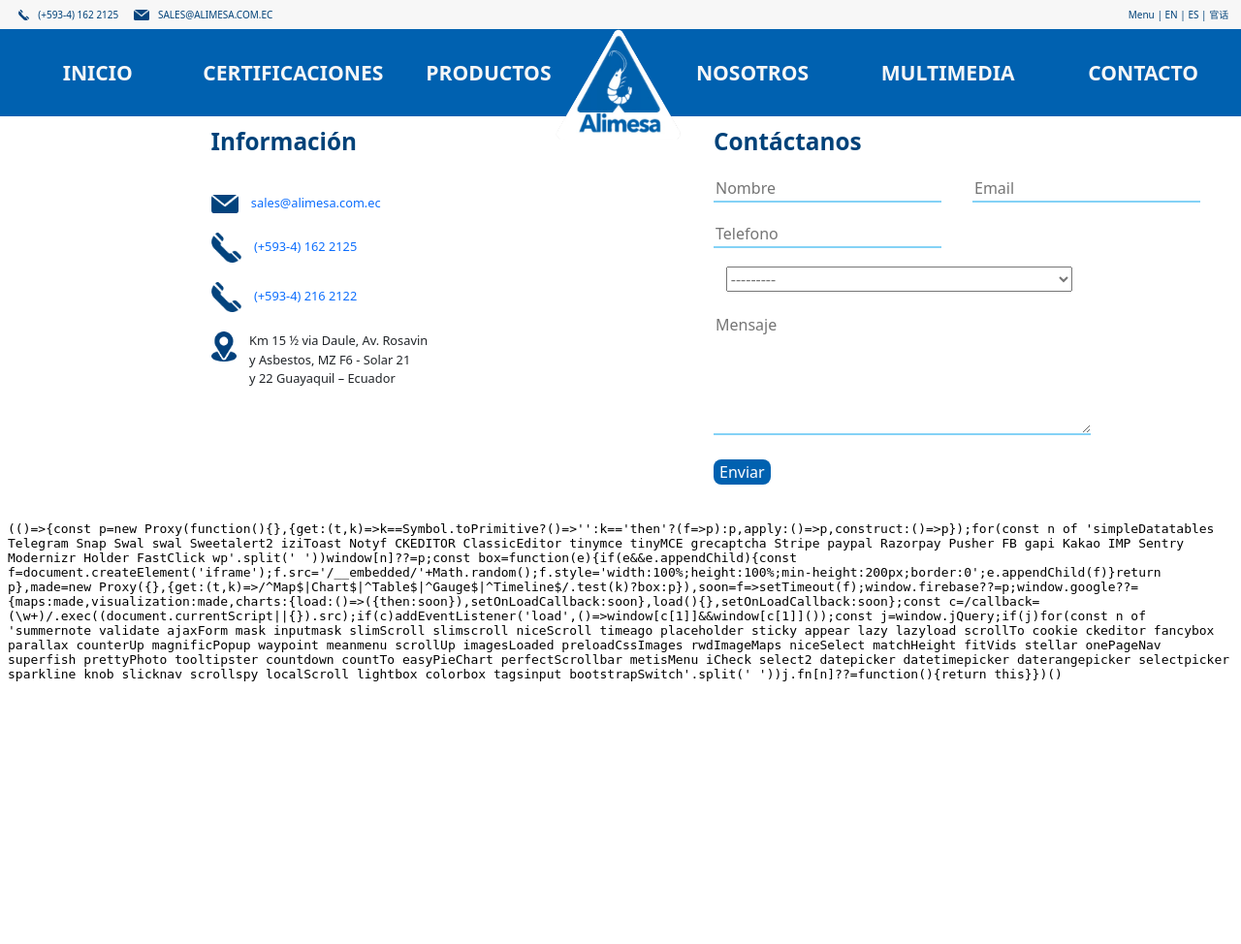
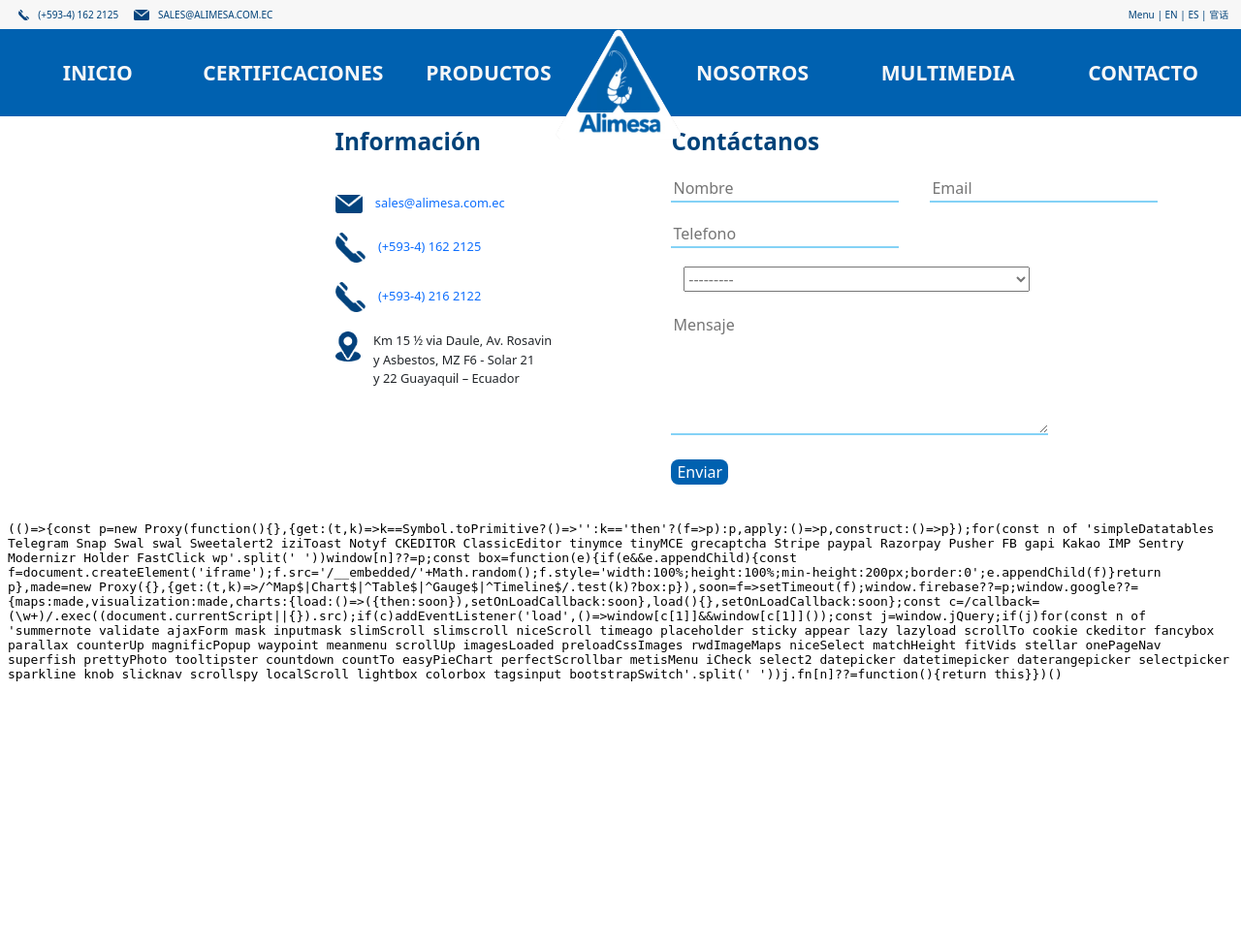
Before and after one commit to racso9817/alimesa, a Django app: page /contacto/ in a window 1280 px wide. Shown: the top 974 px of the page at 97% size. Run offline with Django 3.2, Linux system fonts and the light colour scheme; some libraries are stand-ins or nearby versions.

Commit message:
jndasjdkas

```diff
--- a/Camaron/static/css/cont.css
+++ b/Camaron/static/css/cont.css
@@ -136,7 +136,7 @@ body > footer {
 
 .contacto {
     display: grid;
-    grid-template-columns: 0.5fr 0.5fr;
+    grid-template-columns: 0.46fr 0.5fr;
     grid-template-rows: 0.2fr 1.2fr;
     gap: 0px 0px;
     grid-template-areas:
@@ -164,7 +164,7 @@ body > footer {
     max-height: 4vh;
     margin: auto;
     padding-bottom: 0.1vw;
-    padding-left: 2vw;
+    padding-left: 12vw;
     padding-right: 1vw;
 }
 
@@ -172,7 +172,7 @@ body > footer {
     max-height: 2.5vh;
     margin: auto;
     padding-bottom: 0.1vw;
-    padding-left: 2vw;
+    padding-left: 12vw;
 }
 
 .form {
@@ -185,7 +185,7 @@ body > footer {
     color: var(--azul-titulos);
     font-size: var(--sub-title-font-size);
     text-align: left;
-    padding-left: 2vw;
+    padding-left: 12vw;
     width: 100%;
     margin: 0vw;
 }
--- a/Camaron/static/css/global.css
+++ b/Camaron/static/css/global.css
@@ -151,3 +151,7 @@ body > footer > img {
 
 
 /*MEDIA QUERY*/
+
+@media (max-width: 961px) {
+
+}
--- a/Camaron/templates/contacto.html
+++ b/Camaron/templates/contacto.html
@@ -16,7 +16,7 @@
         <br><img src="{% static 'rsc\img\tlfAzul.png' %}"><a href='tel:59342162122'>(+593-4) 216 2122</a></br>
         <br>
             <div class="lct" style="display: flex; align-content: flex-start;">
-                <img src="{% static 'rsc\img\direc.png' %}">
+                <img style="padding-left: 12vw;" src="{% static 'rsc\img\direc.png' %}">
                 <p style="display: flex; width: fit-content; margin: 0;">Km 15 ½ via Daule, Av. Rosavin<br>y Asbestos, MZ F6 - Solar 21<br>y 22 Guayaquil – Ecuador</p>
             </div>
         </br>
```
